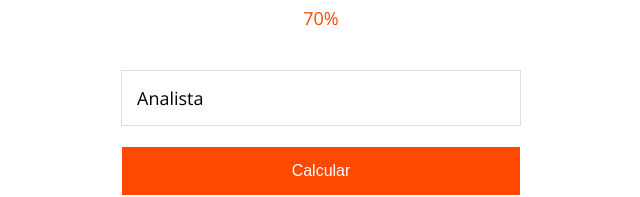
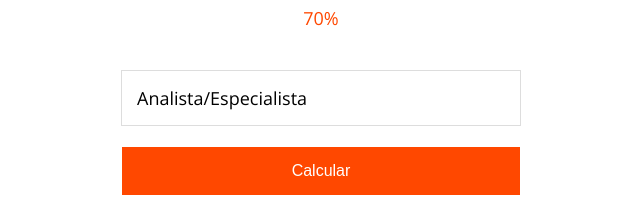
Before and after one commit to caiodesign/nextel-ppr, a React (Create React App) app: page / in a window 1280 px wide. Shown: the part 465-662 px from the top of the page, without its empty margins (319-959 px from the left). Built offline with nearby package versions, Linux system fonts and the light colour scheme.

Commit message:
fixed role options;

```diff
--- a/src/App.js
+++ b/src/App.js
@@ -119,10 +119,8 @@ class App extends Component {
 
             <div className="row">
               <select name="role" className="input input-select">
-                <option value={1.4}>Analista</option>
-                <option value={1.4}>Especialista</option>
-                <option value={2}>Cordenador</option>
-                <option value={2.4}>Gerente</option>
+                <option value={1.4}>Analista/Especialista</option>
+                <option value={2.6}>Cordenador</option>
               </select>
             </div>
 
```
